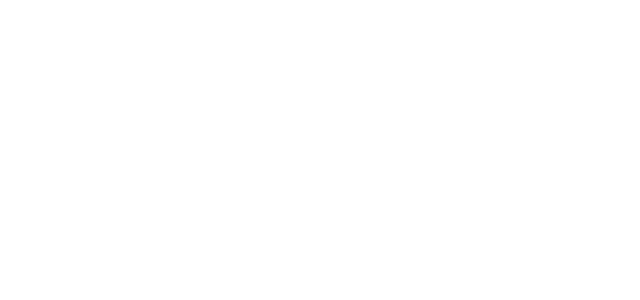
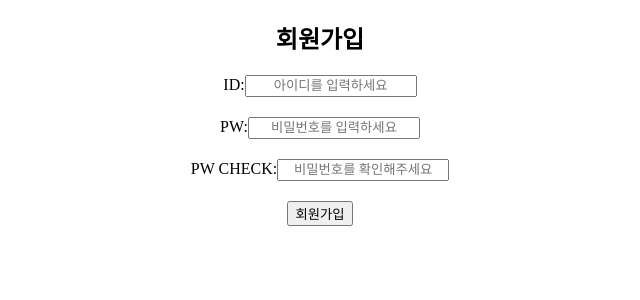
Before and after one commit to Closet-For-OOTD/ON-Closet-FE, a React (Create React App) app: page /signin in a window 1280 px wide. Before the commit this address had no page. Shown: the top 300 px of the page, without its empty margins (320-960 px from the left). Built offline with nearby package versions, Linux system fonts and the light colour scheme; a web font is replaced by a local one.

Commit message:
Signin x Login 구현

```diff
--- a/src/App.js
+++ b/src/App.js
@@ -2,19 +2,21 @@ import "./App.css";
 import React from "react";
 import { Routes, Route, BrowserRouter } from "react-router-dom";
 import MainPage from "./components/MainPage";
-import Outfit from "./components/checkOutfit//outfit/Outfit";
 import MakeCloset from "./components/makeCloset/MakeCloset";
 import CheckOutfit from "./components/checkOutfit/CheckOutfit";
+import SingIn from "./components/member/SingIn";
+import Login from "./components/member/Login";
 
 function App() {
   return (
     <>
       <BrowserRouter>
         <Routes>
-          <Route path="/" element={<MainPage />} />
+          <Route path="/main" element={<MainPage />} />
           <Route path="/upload" element={<MakeCloset />} />
           <Route path="/outfit" element={<CheckOutfit />} />
-          <Route path="result" element={<Outfit />} />
+          <Route path="/signin" element={<SingIn />} />
+          <Route path="/login" element={<Login />} />
         </Routes>
       </BrowserRouter>
     </>
--- a/src/Components/button/CustomButton.jsx
+++ b/src/Components/button/CustomButton.jsx
@@ -1,7 +1,41 @@
 import React from "react";
+import axios from "axios";
 import Button from "@mui/material-next/Button";
 
-export default function CustomButton({ content }) {
+export default function CustomButton({ content, id, type, img, closemodal }) {
+  const saveImage = (imageId, imageType, imageFile) => {
+    try {
+      const { data } = axios.post("/uploadOutfit", {
+        value: { id: imageId, type: imageType, img: imageFile },
+      });
+      return data;
+    } catch (e) {
+      console.log(e);
+    }
+  };
+
+  const clickPutOn = () => {
+    saveImage(id, type, img);
+    alert(`${type}이 착용되었습니다.`);
+    window.location.reload();
+  };
+
+  const clickCancel = () => {
+    closemodal();
+  };
+  const clickDelete = (e) => {
+    console.log(e.target.id);
+    const removeid = e.target.id;
+    try {
+      const { data } = axios.delete("/delete", { data: { removeid } });
+
+      window.location.reload();
+      return data;
+    } catch (e) {
+      console.log(e);
+    }
+  };
+
   return (
     <Button
       style={{ fontFamily: "GoryeongStrawberry" }}
@@ -9,6 +43,15 @@ export default function CustomButton({ content }) {
       disabled={false}
       size="large"
       variant="outlined"
+      id={id}
+      onClick={
+        content === "착용"
+          ? clickPutOn
+          : content === "삭제"
+          ? clickDelete
+          : clickCancel
+      }
+      close={content === "취소" ? closemodal : null}
     >
       {content}
     </Button>
--- a/src/Components/makeCloset/onlineCloset/Closet.jsx
+++ b/src/Components/makeCloset/onlineCloset/Closet.jsx
@@ -43,7 +43,7 @@ export default function Closet(props) {
                     setIsOpen(true);
                   }}
                   style={{ cursor: "pointer" }}
-                />
+                ></img>
                 {clothId === cloth.id ? (
                   <MyModal
                     isopen={isOpen}
--- /dev/null
+++ b/src/Components/member/Login.jsx
@@ -0,0 +1,42 @@
+import React, { useRef } from "react";
+import axios from "axios";
+
+export default function Login() {
+  const idRef = useRef();
+  const pwRef = useRef();
+  const handleClick = () => {
+    axios
+      .post("/login", {
+        id: idRef.current.value,
+        pw: pwRef.current.value,
+      })
+      .then((res) => {
+        console.log(res.data);
+        if (res.data.isLogin === "True") {
+          // ! 여기 생각 -> 메인 페이지로 이동
+          alert("로그인되었습니다");
+        } else {
+          // ! 여기도 생각 -> 틀리면 어디로 보낼건데?
+          alert("로그인 실패!");
+        }
+      })
+      .catch((e) => {
+        console.log(e);
+      });
+  };
+
+  return (
+    <div>
+      <h2>Login</h2>
+      <form>
+        <label>ID </label>
+        <input type="text" name="id" placeholder="아이디" ref={idRef} />
+        <br />
+        <label>PW </label>
+        <input type="password" name="pw" placeholder="비밀번호" ref={pwRef} />
+        <br />
+        <input type="button" value="로그인" onClick={handleClick} />
+      </form>
+    </div>
+  );
+}
--- /dev/null
+++ b/src/Components/member/SingIn.jsx
@@ -0,0 +1,92 @@
+import React, { useRef } from "react";
+import axios from "axios";
+
+export default function SignIn() {
+  const idRef = useRef();
+  const pwRef = useRef();
+  const pwCheckRef = useRef();
+
+  const handleSignin = () => {
+    if (idRef.current.value === "" || idRef.current.value === undefined) {
+      alert("아이디를 입력하세요");
+      idRef.current.focus();
+      return false;
+    }
+    if (pwRef.current.value === "" || pwRef.current.value === undefined) {
+      alert("비밀번호를 입력하세요");
+      pwRef.current.focus();
+      return false;
+    }
+    if (
+      pwCheckRef.current.value === "" ||
+      pwCheckRef.current.value === undefined
+    ) {
+      alert("비밀번호 확인을 입력해주세요.");
+      pwCheckRef.current.focus();
+      return false;
+    }
+    if (pwCheckRef.current.value !== pwRef.current.value) {
+      alert("비밀번호가 다릅니다.");
+      pwCheckRef.current.focus();
+      return false;
+    }
+
+    axios
+      .post("/signin", {
+        id: idRef.current.value,
+        pw: pwRef.current.value,
+        pwCheck: pwCheckRef.current.value,
+      })
+      .then((res) => {
+        console.log(res);
+        if (res.data.isSuccess === "True") {
+          alert("회원가입이 완료되었습니다.");
+        } else {
+          alert(res.data.isSuccess);
+        }
+      })
+      .catch((e) => {
+        console.log(e);
+      });
+  };
+
+  return (
+    <div>
+      <h2>회원가입</h2>
+      <form>
+        <label>ID:</label>
+        <input
+          type="text"
+          name="id"
+          size="20"
+          ref={idRef}
+          placeholder="아이디를 입력하세요"
+          defaultValue=""
+        />
+        <br />
+        <label>PW:</label>
+        <input
+          type="password"
+          name="pw"
+          size="20"
+          ref={pwRef}
+          autoComplete="on"
+          placeholder="비밀번호를 입력하세요"
+          defaultValue=""
+        />
+        <br />
+        <label>PW CHECK:</label>
+        <input
+          type="password"
+          name="pwCheck"
+          size="20"
+          ref={pwCheckRef}
+          placeholder="비밀번호를 확인해주세요"
+          defaultValue=""
+        />
+        <br />
+        <input type="button" value="회원가입" onClick={handleSignin} />
+      </form>
+    </div>
+  );
+}
--- a/src/Components/modal/ClosetModal.jsx
+++ b/src/Components/modal/ClosetModal.jsx
@@ -2,7 +2,7 @@ import React from "react";
 import axios from "axios";
 import CustomButton from "../button/CustomButton";
 
-export default function ClosetModal({ id, close }) {
+export default function ClosetModal({ id, closemodal }) {
   const clickDelete = (e) => {
     console.log(e.target.id);
     const removeid = e.target.id;
@@ -17,15 +17,25 @@ export default function ClosetModal({ id, close }) {
   };
 
   const clickCancel = () => {
-    close();
+    closemodal();
   };
 
   return (
     <div>
       <div>선택한 이미지를 삭제하시겠습니까?</div>
-      <CustomButton content="삭제" id={id} onClick={clickDelete} />
+      <CustomButton
+        content="삭제"
+        id={id}
+        onClick={clickDelete}
+        closemodal={closemodal}
+      />
 
-      <CustomButton content="취소" id={id} onClick={clickCancel} />
+      <CustomButton
+        content="취소"
+        id={id}
+        onClick={clickCancel}
+        closemodal={closemodal}
+      />
     </div>
   );
 }
--- a/src/Components/modal/MyModal.jsx
+++ b/src/Components/modal/MyModal.jsx
@@ -30,16 +30,19 @@ export default function MyModal({
       <Modal open={isopen} onClose={closemodal}>
         <Box sx={{ ...style, width: 400 }}>
           {modalvalue === "outfit" ? (
-            <div>
-              <OutfitModal
-                id={id}
-                type={type}
-                image={image}
-                close={closemodal}
-              />
-            </div>
+            <OutfitModal
+              id={id}
+              type={type}
+              image={image}
+              closemodal={closemodal}
+            />
           ) : (
-            <ClosetModal id={id} type={type} image={image} close={closemodal} />
+            <ClosetModal
+              id={id}
+              type={type}
+              image={image}
+              closemodal={closemodal}
+            />
           )}
         </Box>
       </Modal>
--- a/src/Components/modal/OutfitModal.jsx
+++ b/src/Components/modal/OutfitModal.jsx
@@ -1,49 +1,33 @@
 import React from "react";
-import axios from "axios";
-import Modal from "./MyModal";
+import MyModal from "./MyModal";
 import CustomButton from "../button/CustomButton";
 
-export default function OutfitModal({ id, type, image, close }) {
-  const saveImage = (imageId, imageType, imageFile) => {
-    try {
-      const { data } = axios.post("/uploadOutfit", {
-        value: { id: imageId, type: imageType, img: imageFile },
-      });
-      return data;
-    } catch (e) {
-      console.log(e);
-    }
-  };
-
-  const clickPutOn = () => {
-    saveImage(id, type, image);
-    alert(`${type}이 착용되었습니다.`);
-    window.location.reload();
-  };
-
-  const clickCancel = () => {
-    close();
-  };
-  const clickDelete = (e) => {
-    console.log(e.target.id);
-    const removeid = e.target.id;
-    try {
-      const { data } = axios.delete("/delete", { data: { removeid } });
-
-      window.location.reload();
-      return data;
-    } catch (e) {
-      console.log(e);
-    }
-  };
-
+export default function OutfitModal({ id, type, image, closemodal }) {
   return (
     <div>
-      <Modal />
+      <MyModal />
       <div>이미지의 Outfit을 확인하시겠습니까?</div>
-      <CustomButton content="착용" id={id} onClick={clickPutOn} />
-      <CustomButton content="삭제" id={id} onClick={clickDelete} />
-      <CustomButton content="취소" id={id} onClick={clickCancel} />
+      <CustomButton
+        content="착용"
+        id={id}
+        type={type}
+        img={image}
+        closemodal={closemodal}
+      />
+      <CustomButton
+        content="삭제"
+        id={id}
+        type={type}
+        img={image}
+        closemodal={closemodal}
+      />
+      <CustomButton
+        content="취소"
+        id={id}
+        type={type}
+        img={image}
+        closemodal={closemodal}
+      />
     </div>
   );
 }
```
Also changed, not shown: 1 other file (tests, documents, lock files or other folders).
